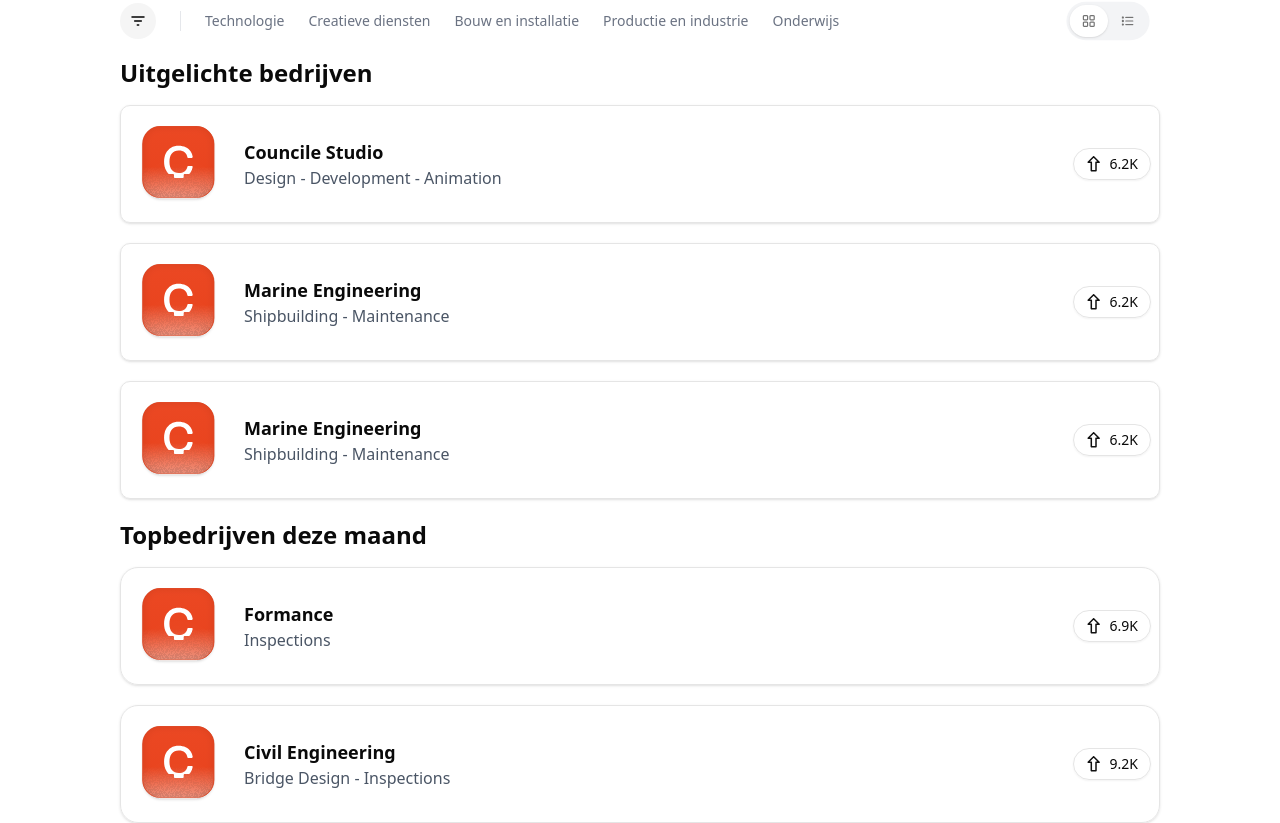
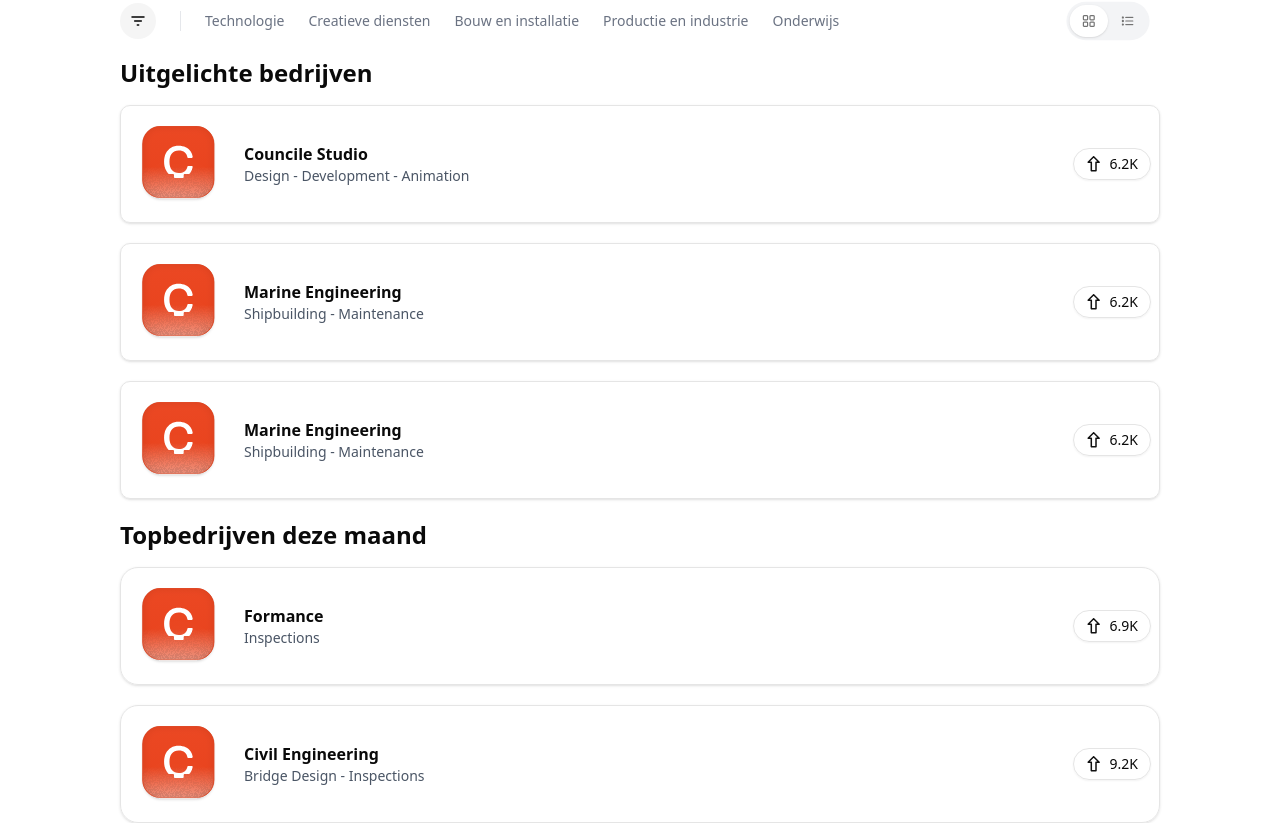
Before and after one commit to ijvadeli/fryslanco, a Next.js app: page / in a window 1280 px wide. Shown: the part 760-1583 px from the top of the page. Built offline with nearby package versions, Linux system fonts and the light colour scheme.

Commit message:
Fixed font sizing from companylist

```diff
--- a/package.json
+++ b/package.json
@@ -16,6 +16,7 @@
     "@radix-ui/react-slot": "^1.2.4",
     "@radix-ui/react-toggle": "^1.1.10",
     "@radix-ui/react-toggle-group": "^1.1.11",
+    "@supabase/ssr": "^0.8.0",
     "@supabase/supabase-js": "^2.90.0",
     "class-variance-authority": "^0.7.1",
     "clsx": "^2.1.1",
--- a/src/_components/companylist.tsx
+++ b/src/_components/companylist.tsx
@@ -17,7 +17,7 @@ const CompanyList = () => {
   return (
     <div className="mx-5 md:mx-0">
       {/* Uitgelichte bedrijven blok */}
-      <h2 className="text-2xl font-semibold mb-4">Uitgelichte bedrijven</h2>
+      <h2 className="font-semibold mb-4 text-2xl">Uitgelichte bedrijven</h2>
       {companiesFeatured.map((company, index) => (
         <div key={index} className="flex items-center justify-between p-2 mb-5 rounded-[10px] border shadow-sm">
           <div className="flex items-center">
@@ -25,8 +25,8 @@ const CompanyList = () => {
               <PlaceholderLogo />
             </div>
             <div>
-              <h3 className="text-lg font-semibold">{company.name}</h3>
-              <p className="text-gray-600">{company.category}</p>
+              <h3 className="text-base font-semibold">{company.name}</h3>
+              <p className="text-sm text-gray-600">{company.category}</p>
             </div>
           </div>
           {/* <span className="font-bold">{company.rating}</span> */}
@@ -42,8 +42,8 @@ const CompanyList = () => {
               <PlaceholderLogo />
             </div>
             <div>
-              <h3 className="text-lg font-semibold">{company.name}</h3>
-              <p className="text-gray-600">{company.category}</p>
+              <h3 className="text-base font-semibold">{company.name}</h3>
+              <p className="text-sm text-gray-600">{company.category}</p>
             </div>
           </div>
           {/* <span className="font-bold">{company.rating}</span> */}
--- a/src/_components/ui/toggle-group.tsx
+++ b/src/_components/ui/toggle-group.tsx
@@ -13,7 +13,7 @@ const ToggleGroupSpacing: React.FC<ToggleGroupSpacingProps> = ({value}) => {
       <ToggleGroupItem
         value="star"
         aria-label="Toggle star"
-        className="data-[state=on]:bg-transparent data-[state=on]:*:[svg]:fill-black data-[state=on]:*:[svg]:stroke-black"
+        className="text-sm data-[state=on]:bg-transparent data-[state=on]:*:[svg]:fill-black data-[state=on]:*:[svg]:stroke-black"
       >
         <ArrowUp />
         {value}
```
Also changed, not shown: 1 other file (tests, documents, lock files or other folders).
